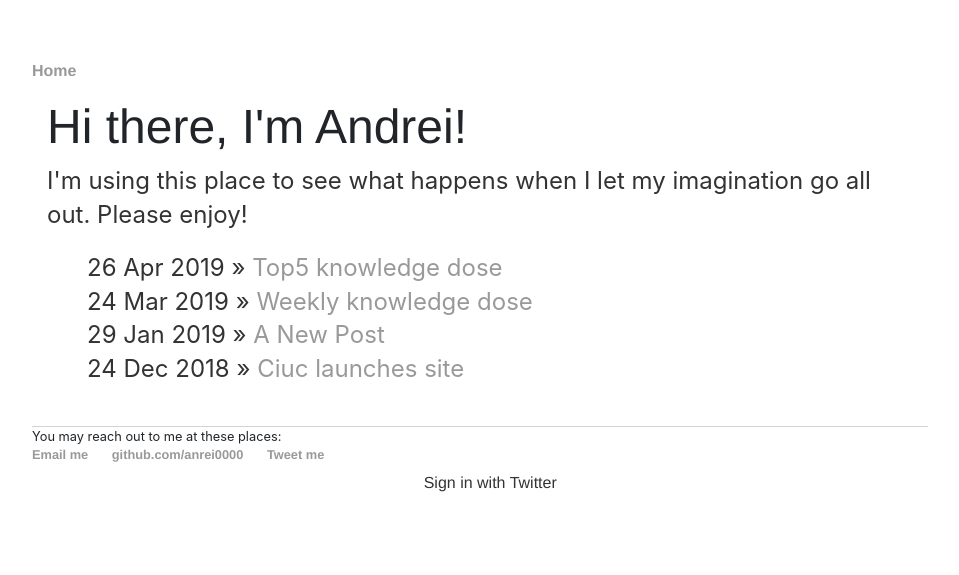
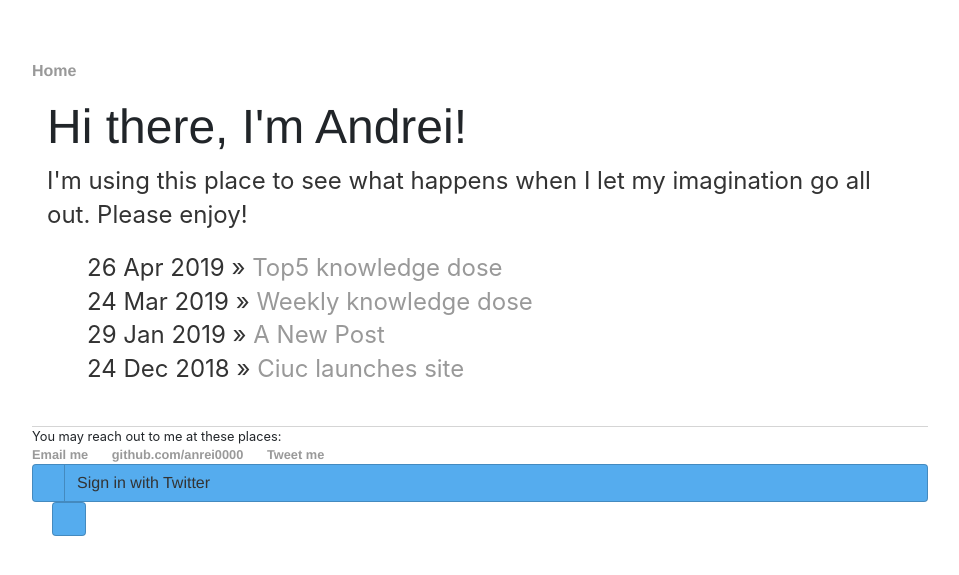
Before and after one commit to anrei0000/anrei0000.github.io, a Jekyll site: the page built from index.html, in a window 1280 px wide. Shown: the top 575 px of the page, without its empty margins (160-1119 px from the left). Built offline with Jekyll 4.4.1, drawn with Linux system fonts in a browser that asks for light colours; nearby versions of some CDN libraries; library files that are not in the unit come from our copies; comment, search, counter and statistics services are not loaded.

Commit message:
- test fa

```diff
--- a/_layouts/default.html
+++ b/_layouts/default.html
@@ -4,9 +4,10 @@
     <title>{{ page.title }}</title>
     <link rel="stylesheet" href="https://use.fontawesome.com/releases/v5.8.1/css/all.css" integrity="sha384-50oBUHEmvpQ+1lW4y57PTFmhCaXp0ML5d60M1M7uH2+nqUivzIebhndOJK28anvf" crossorigin="anonymous">
      <link rel="stylesheet" href="https://stackpath.bootstrapcdn.com/bootstrap/4.3.1/css/bootstrap.min.css" integrity="sha384-ggOyR0iXCbMQv3Xipma34MD+dH/1fQ784/j6cY/iJTQUOhcWr7x9JvoRxT2MZw1T" crossorigin="anonymous">
+     <link rel="stylesheet" href="https://cdnjs.cloudflare.com/ajax/libs/bootstrap-social/5.1.1/bootstrap-social.min.css" crossorigin="anonymous">
+
     <link rel="stylesheet" type="text/css" href="/css/main.css">
-
-
+    <link rel="stylesheet" type="text/css" href="bootstrap-social.css">
 </head>
 <body>
 <nav>
```
